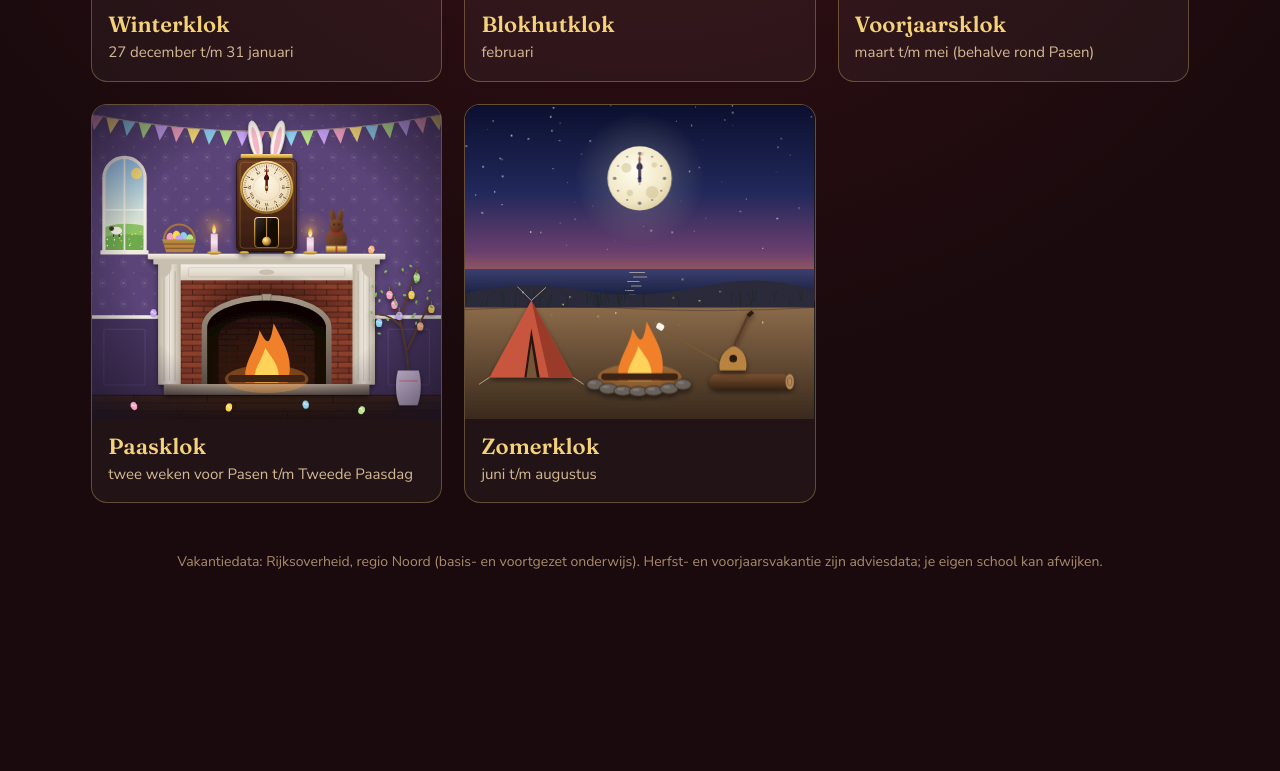
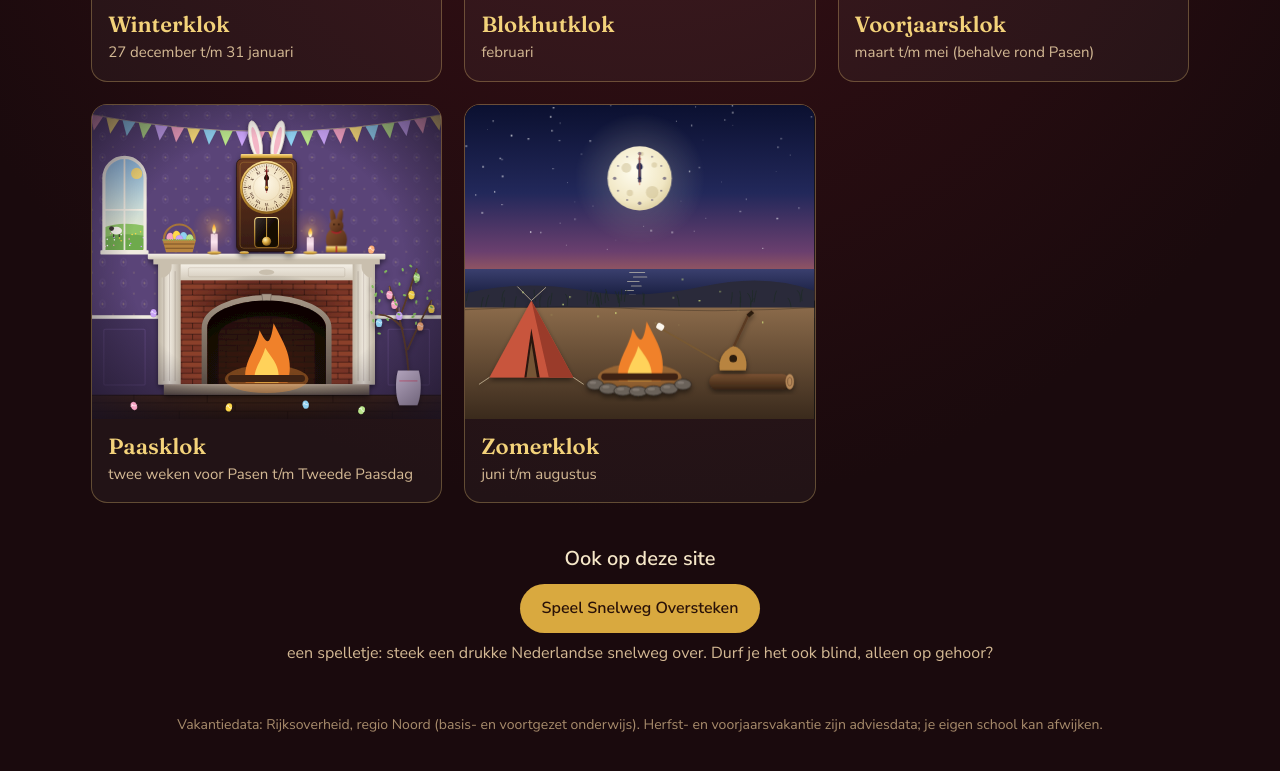
Before and after one commit to juriaan96/juriaan96.github.io, a plain HTML site: page index.html in a window 1280 px wide. Shown: the part 1040-1811 px from the top of the page. Before the commit the page ends 1685 px from the top, so only its background shows below. Drawn offline with Linux system fonts and the light colour scheme.

Commit message:
Link naar Snelweg Oversteken op de overzichtspagina
Kleine sectie "Ook op deze site" onder de klokken, in dezelfde stijl als de
knop voor de automatische klok.

Co-Authored-By: Claude Opus 5.5 <noreply@anthropic.com>

```diff
--- a/assets/klok.css
+++ b/assets/klok.css
@@ -145,4 +145,7 @@ html.fit .bubble{font-size:17px}
 .meta p{margin:4px 0 0;color:var(--muted);font-size:15px}
 .badge{display:inline-block;margin-top:8px;padding:3px 10px;border-radius:999px;background:var(--accent2);color:var(--btnInk);font-size:13px;font-weight:600}
 .overview footer{margin-top:28px}
+.overview .extra{max-width:760px;margin:40px auto 0;text-align:center}
+.overview .extra h2{margin:0 0 4px;font-size:20px}
+.overview .extra p{margin:0;color:var(--muted)}
 @media(max-width:640px){html:not(.fit) .top{padding-top:70px}}
--- a/assets/klok.js
+++ b/assets/klok.js
@@ -719,6 +719,8 @@ function overview(base) {
   el.innerHTML = `<header><h1>Haardklokken</h1><p>Een klok bij het haardvuur voor elk seizoen. Elke klok telt af naar de eerstvolgende schoolvakantie.</p>
     <p><a class="auto" href="${base}auto/">Open de automatische klok</a> <span class="sub">die kiest zelf de klok die bij vandaag hoort, handig voor een smartboard.</span></p></header>
     <div class="grid">${cards}</div>
+    <section class="extra" aria-labelledby="extra-title"><h2 id="extra-title">Ook op deze site</h2>
+      <p><a class="auto" href="${base}snelweg/">Speel Snelweg Oversteken</a> <span class="sub">een spelletje: steek een drukke Nederlandse snelweg over. Durf je het ook blind, alleen op gehoor?</span></p></section>
     <footer>Vakantiedata: Rijksoverheid, regio Noord (basis- en voortgezet onderwijs). Herfst- en voorjaarsvakantie zijn adviesdata; je eigen school kan afwijken.</footer>`;
   document.body.insertBefore(el, document.body.firstChild);
 }
```
